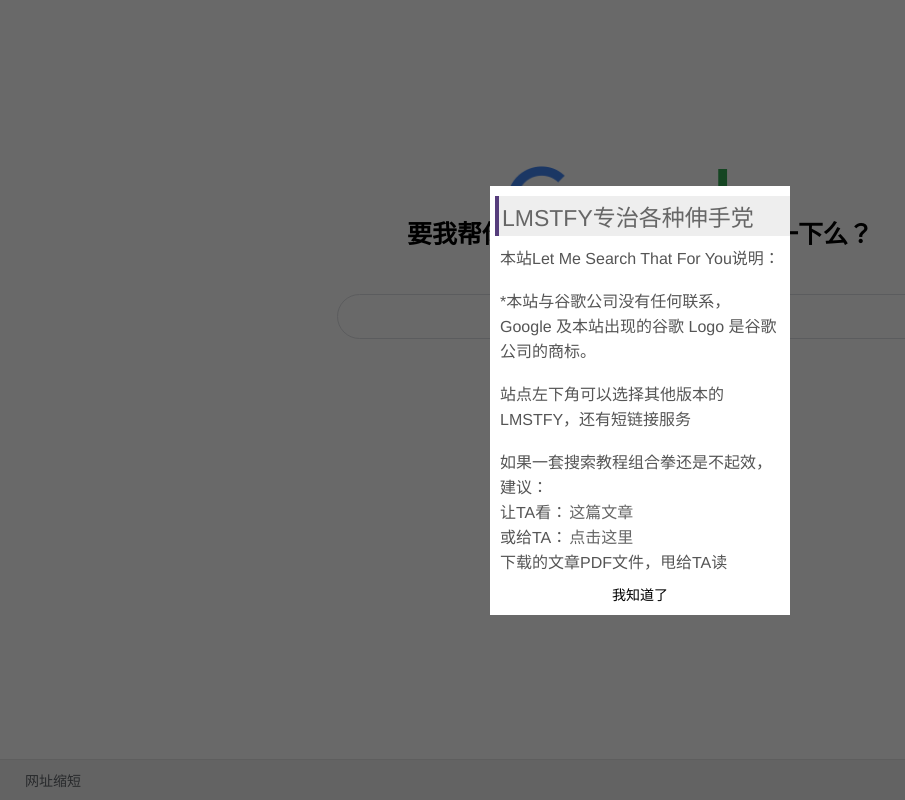
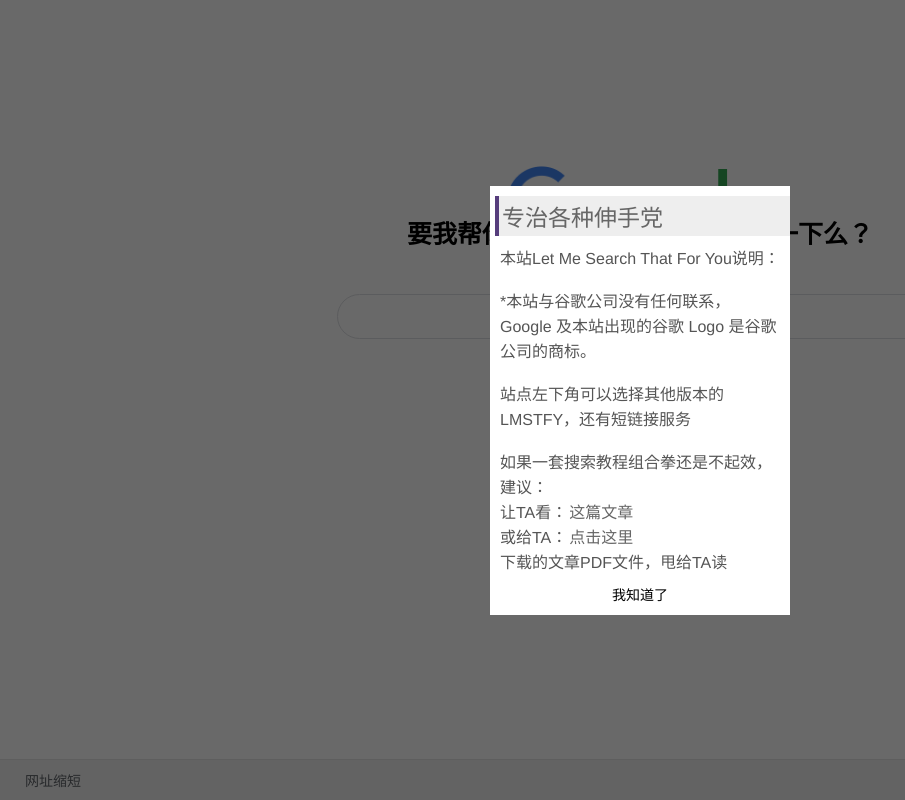
Before and after one commit to soeos/aaa, a plain HTML site: page index.html in a window 1280 px wide. Both pictures are taken after a click on the element "关于". Shown: the whole page, without its empty margins (0-905 px from the left). Drawn offline with Linux system fonts and the light colour scheme.

Commit message:
Update index.html

```diff
--- a/index.html
+++ b/index.html
@@ -20,7 +20,7 @@
 <section id="main">
 <div class="about" title="关于" onclick="showAbout()">?</div>
 <div id="msgbox" class="pop-box">
-<span class="caption">LMSTFY专治各种伸手党</span>
+<span class="caption">专治各种伸手党</span>
 <div class="thanks">
 本站Let Me Search That For You说明：
 </div>
```
